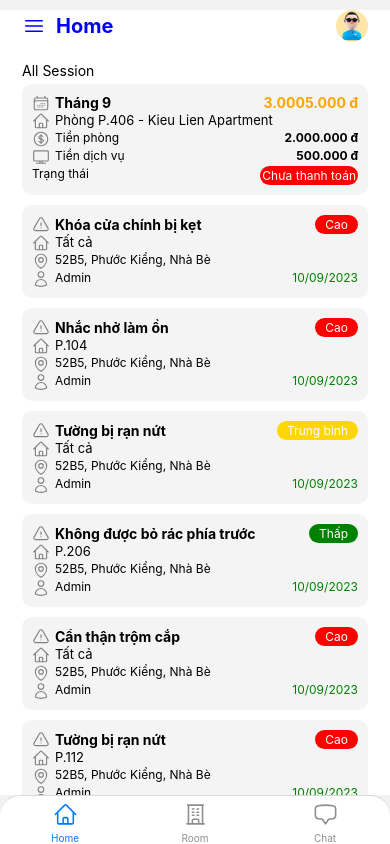
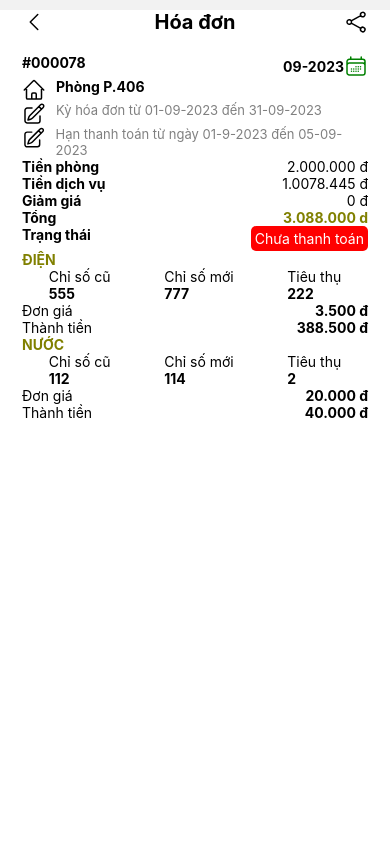
Before and after one commit to Khanhpro1250/room-management, a React Native app in the folder mobile/: screen /DetailCost in a window 390 px wide. Built offline with nearby package versions, Linux system fonts and the light colour scheme.

Commit message:
mobile: create detail cost screen

```diff
--- a/mobile/App.tsx
+++ b/mobile/App.tsx
@@ -10,11 +10,17 @@ import OTPVerificationScreen from "./src/screens/OTPVerificationScreen";
 import CreateNewPassWordScreen from "./src/screens/CreateNewPasswordScreen";
 import ChangePasswordScreen from "./src/screens/ChangePasswordScreen";
 import HomeUINavigation from "./src/navigations/HomeUINavigation";
+import DetailCostScreen from "./src/screens/DetailCostScreen";
 const Stack = createStackNavigator();
 export default function App() {
   return (
     <NavigationContainer>
       <Stack.Navigator>
+        <Stack.Screen
+          name="DetailCost"
+          component={DetailCostScreen}
+          options={{ headerShown: false }}
+        />
         <Stack.Screen
           name="HomeUINavigation"
           component={HomeUINavigation}
--- /dev/null
+++ b/mobile/src/screens/DetailCostScreen.tsx
@@ -0,0 +1,201 @@
+import { View, Text, StatusBar } from "react-native";
+import React from "react";
+import { SafeAreaView } from "react-native-safe-area-context";
+import {
+  CalendarDaysIcon,
+  ChevronLeftIcon,
+  HomeIcon,
+  PencilSquareIcon,
+  ShareIcon,
+} from "react-native-heroicons/outline";
+
+export default function DetailCostScreen() {
+  return (
+    <SafeAreaView
+      style={{
+        flex: 1,
+        paddingTop: StatusBar.currentHeight,
+        marginTop: 10,
+        backgroundColor: "white",
+      }}
+    >
+      <View style={{ flex: 1, marginHorizontal: 22 }}>
+        {/* Header */}
+        <View
+          style={{
+            flexDirection: "row",
+            justifyContent: "center",
+            marginBottom: 20,
+          }}
+        >
+          <ChevronLeftIcon stroke={"black"} />
+          <View style={{ flex: 1 }}>
+            <Text
+              style={{ alignSelf: "center", fontSize: 20, fontWeight: "bold" }}
+            >
+              Hóa đơn
+            </Text>
+          </View>
+          <ShareIcon stroke={"black"} />
+        </View>
+        {/* content */}
+        <View>
+          {/* date hop dong */}
+          <View
+            style={{ flexDirection: "row", justifyContent: "space-between" }}
+          >
+            <Text style={{ fontWeight: "bold" }}>#000078</Text>
+            <View
+              style={{
+                flexDirection: "row",
+                justifyContent: "center",
+                alignItems: "center",
+              }}
+            >
+              <Text style={{ fontWeight: "bold" }}>09-2023</Text>
+              <CalendarDaysIcon stroke={"green"} />
+            </View>
+          </View>
+          <View style={{ flexDirection: "row" }}>
+            <HomeIcon stroke={"black"} style={{ marginEnd: 10 }} />
+            <Text style={{ fontWeight: "bold", color: "black" }}>
+              Phòng P.406
+            </Text>
+          </View>
+          <View style={{ flexDirection: "row" }}>
+            <PencilSquareIcon stroke={"black"} style={{ marginEnd: 10 }} />
+            <Text style={{ fontSize: 13, color: "grey" }}>
+              Kỳ hóa đơn từ 01-09-2023 đến 31-09-2023
+            </Text>
+          </View>
+          <View style={{ flexDirection: "row" }}>
+            <PencilSquareIcon stroke={"black"} style={{ marginEnd: 10 }} />
+            <Text style={{ fontSize: 13, color: "grey" }}>
+              Hạn thanh toán từ ngày 01-9-2023 đến 05-09-2023
+            </Text>
+          </View>
+          {/* rent cost */}
+          <View
+            style={{
+              flexDirection: "row",
+              justifyContent: "space-between",
+              alignItems: "center",
+            }}
+          >
+            <Text style={{ fontWeight: "bold" }}>Tiền phòng</Text>
+            <Text>2.000.000 đ</Text>
+          </View>
+          <View
+            style={{
+              flexDirection: "row",
+              justifyContent: "space-between",
+              alignItems: "center",
+            }}
+          >
+            <Text style={{ fontWeight: "bold" }}>Tiền dịch vụ</Text>
+            <Text>1.0078.445 đ</Text>
+          </View>
+          <View
+            style={{
+              flexDirection: "row",
+              justifyContent: "space-between",
+              alignItems: "center",
+            }}
+          >
+            <Text style={{ fontWeight: "bold" }}>Giảm giá</Text>
+            <Text>0 đ</Text>
+          </View>
+          <View
+            style={{
+              flexDirection: "row",
+              justifyContent: "space-between",
+              alignItems: "center",
+            }}
+          >
+            <Text style={{ fontWeight: "bold" }}>Tổng</Text>
+            <Text style={{ fontWeight: "bold", color: "olive" }}>
+              3.088.000 d
+            </Text>
+          </View>
+          <View
+            style={{ flexDirection: "row", justifyContent: "space-between" }}
+          >
+            <Text style={{ fontWeight: "bold" }}>Trạng thái</Text>
+            <View>
+              <Text
+                style={{
+                  color: "white",
+                  backgroundColor: "red",
+                  borderRadius: 5,
+                  padding: 4,
+                }}
+              >
+                Chưa thanh toán
+              </Text>
+            </View>
+          </View>
+          {/* electric */}
+          <Text style={{ fontWeight: "bold", color: "olive" }}>ĐIỆN</Text>
+          <View
+            style={{ flexDirection: "row", justifyContent: "space-around" }}
+          >
+            <View>
+              <Text>Chỉ số cũ</Text>
+              <Text style={{ fontWeight: "bold" }}>555</Text>
+            </View>
+            <View>
+              <Text>Chỉ số mới</Text>
+              <Text style={{ fontWeight: "bold" }}>777</Text>
+            </View>
+            <View>
+              <Text>Tiêu thụ</Text>
+              <Text style={{ fontWeight: "bold" }}>222</Text>
+            </View>
+          </View>
+          <View
+            style={{ flexDirection: "row", justifyContent: "space-between" }}
+          >
+            <Text>Đơn giá</Text>
+            <Text style={{ fontWeight: "bold" }}>3.500 đ</Text>
+          </View>
+          <View
+            style={{ flexDirection: "row", justifyContent: "space-between" }}
+          >
+            <Text>Thành tiền</Text>
+            <Text style={{ fontWeight: "bold" }}>388.500 đ</Text>
+          </View>
+          {/* water */}
+          <Text style={{ fontWeight: "bold", color: "olive" }}>NƯỚC</Text>
+          <View
+            style={{ flexDirection: "row", justifyContent: "space-around" }}
+          >
+            <View>
+              <Text>Chỉ số cũ</Text>
+              <Text style={{ fontWeight: "bold" }}>112</Text>
+            </View>
+            <View>
+              <Text>Chỉ số mới</Text>
+              <Text style={{ fontWeight: "bold" }}>114</Text>
+            </View>
+            <View>
+              <Text>Tiêu thụ</Text>
+              <Text style={{ fontWeight: "bold" }}>2</Text>
+            </View>
+          </View>
+          <View
+            style={{ flexDirection: "row", justifyContent: "space-between" }}
+          >
+            <Text>Đơn giá</Text>
+            <Text style={{ fontWeight: "bold" }}>20.000 đ</Text>
+          </View>
+          <View
+            style={{ flexDirection: "row", justifyContent: "space-between" }}
+          >
+            <Text>Thành tiền</Text>
+            <Text style={{ fontWeight: "bold" }}>40.000 đ</Text>
+          </View>
+        </View>
+      </View>
+    </SafeAreaView>
+  );
+}
```
